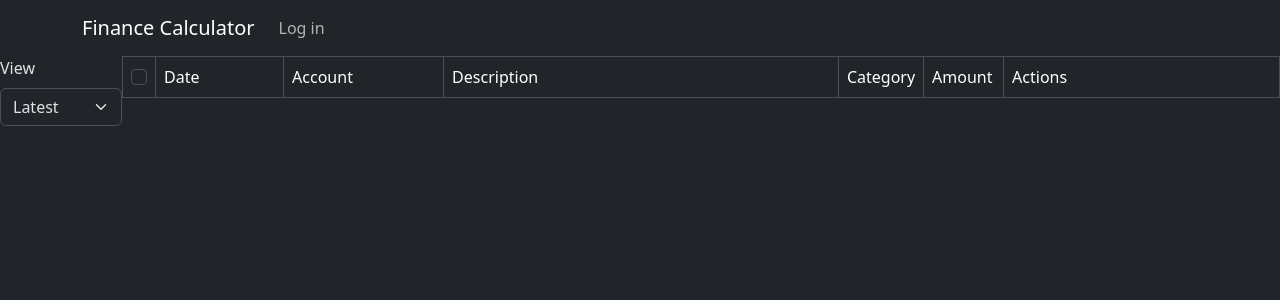
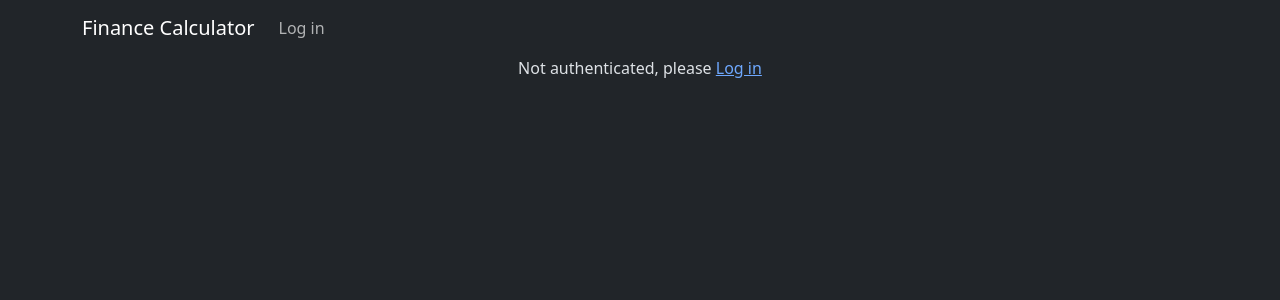
Before and after one commit to fantadrinker/finance-app, a React app in the folder frontend/: page /activities in a window 1280 px wide. Shown: the top 300 px of the page. Built offline with nearby package versions, Linux system fonts and the light colour scheme.

Commit message:
fix activities log in and add clear activities on modal close

```diff
--- a/frontend/src/Components/UpdateMappingModal.tsx
+++ b/frontend/src/Components/UpdateMappingModal.tsx
@@ -46,6 +46,7 @@
     setNewCategory('')
     setSelectedCategory(currentCategory)
     setNewDescription(currentDescription)
+    setActivitiesMatchingDesc([])
   }, [currentCategory, currentDescription, allCategories])
 
   useEffect(() => {
--- a/frontend/src/Pages/Activities/Activities.tsx
+++ b/frontend/src/Pages/Activities/Activities.tsx
@@ -3,6 +3,7 @@
 import { useEffect, useState } from "react";
 import { useAuth0TokenSilent } from "../../hooks";
 import { ActivityRow, getActivities, getDeletedActivities, getUnmappedActivities } from "../../api";
+import { Link } from "react-router-dom";
 
 enum ViewType {
   Default = 'default',
@@ -42,6 +43,14 @@
     }
   }, [viewType, token])
 
+  if (!token) {
+    return (
+      <div>
+        Not authenticated, please <Link to="/login">Log in </Link>
+      </div>
+    )
+  }
+
   return (<>
     <Form>
       <Form.Group>
```
